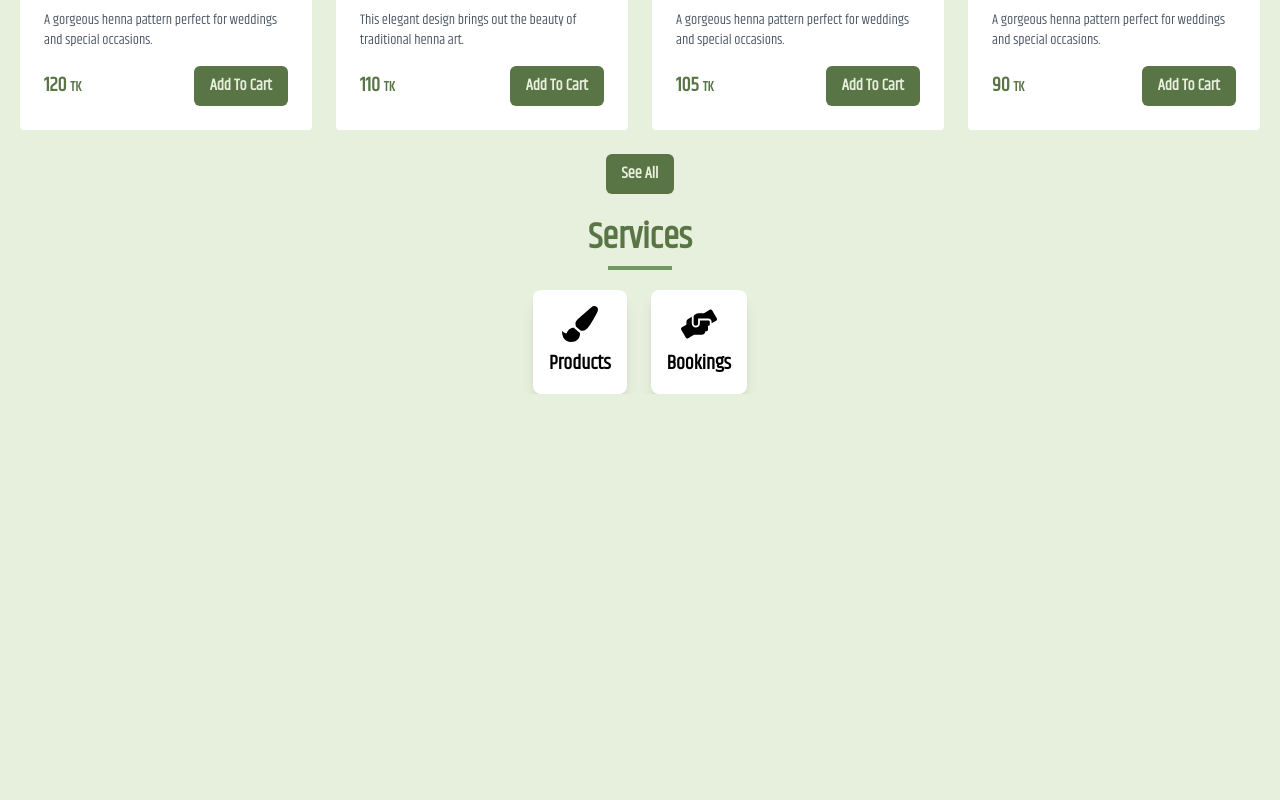
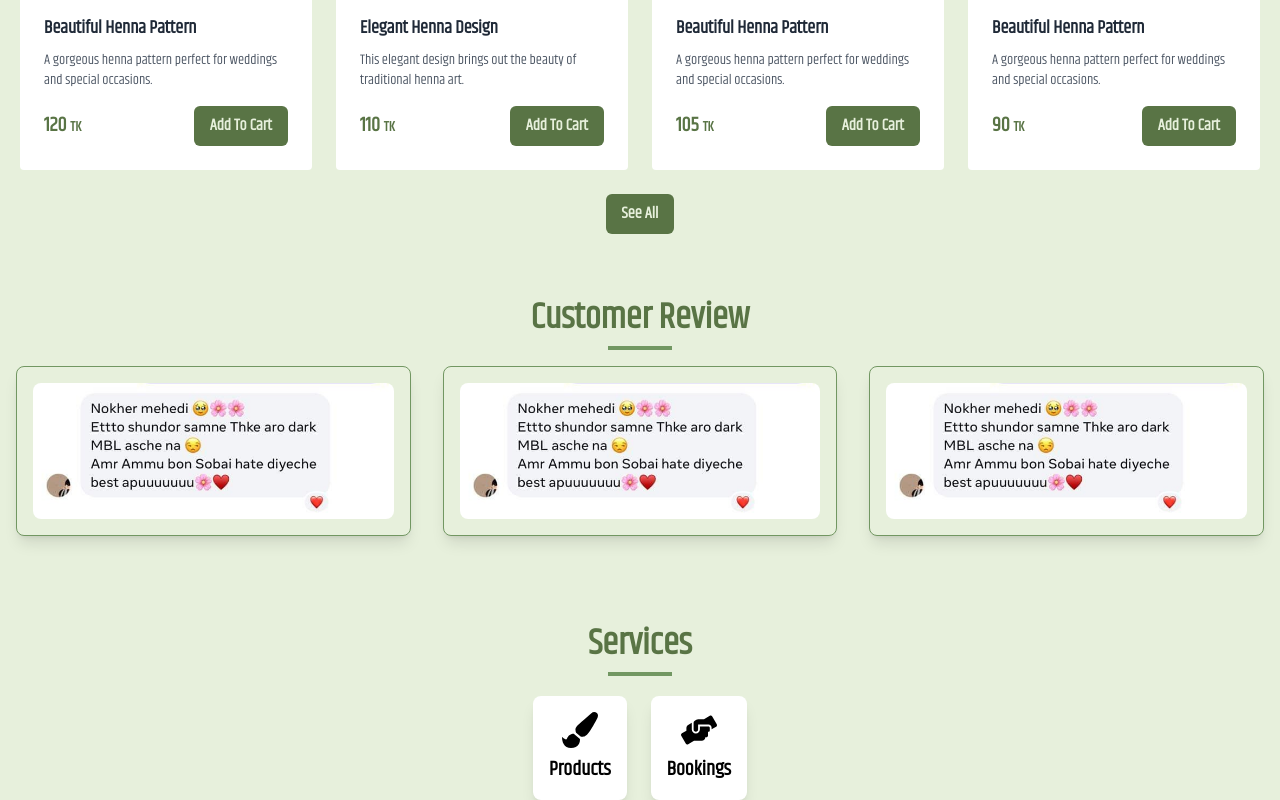
Before and after one commit to meraj2704/Ferdousis-Henna-Art-v2, a Next.js app: page / in a window 1280 px wide. Shown: the part 780-1580 px from the top of the page. Before the commit the page ends 1174 px from the top, so only its background shows below. Built offline with nearby package versions, Linux system fonts and the light colour scheme.

Commit message:
review cart

```diff
--- a/src/components/LandingPage/Hero.tsx
+++ b/src/components/LandingPage/Hero.tsx
@@ -2,12 +2,14 @@ import React from "react";
 import { ImageCarousel } from "./ImageCarousel";
 import Services from "./Services/Services";
 import ProductsHome from "./products/ProductsHome";
+import Review from "./review/Review";
 
 const Hero = () => {
   return (
-    <div className="w-full h-full space-y-3 lg:space-y-6">
+    <div className="w-full h-full space-y-10 lg:space-y-16">
       <ImageCarousel />
       <ProductsHome/>
+      <Review/>
       <Services />
     </div>
   );
--- /dev/null
+++ b/src/components/LandingPage/review/Review.tsx
@@ -0,0 +1,32 @@
+import React from "react";
+import ReviewCard from "./ReviewCard";
+import SectionTitle from "@/components/customUi/SectionTitle";
+
+const Review: React.FC = () => {
+  // Sample review image URLs (social media review screenshots)
+  const reviewImages = [
+    {
+      imageUrl: "/images/review/review1.jpg", // Replace with actual screenshot URL
+    },
+    {
+      imageUrl: "/images/review/review1.jpg",
+    },
+    {
+      imageUrl: "/images/review/review1.jpg",
+    },
+    // Add more review images here
+  ];
+
+  return (
+    <section className="container mx-auto">
+      <SectionTitle title="Customer Review" className="mb-4" />
+      <div className="grid grid-cols-1 sm:grid-cols-2 lg:grid-cols-3 gap-4 md:gap-8 px-4">
+        {reviewImages.map((review, index) => (
+          <ReviewCard key={index} imageUrl={review.imageUrl} />
+        ))}
+      </div>
+    </section>
+  );
+};
+
+export default Review;
--- /dev/null
+++ b/src/components/LandingPage/review/ReviewCard.tsx
@@ -0,0 +1,15 @@
+import React from "react";
+
+interface ReviewProps {
+  imageUrl: string; // URL or path to the review screenshot
+}
+
+const ReviewCard: React.FC<ReviewProps> = ({ imageUrl }) => {
+  return (
+    <div className="bg-[#E7F0DC] border border-[#729762] rounded-lg shadow-lg p-4 max-w-md mx-auto mb-6">
+      <img src={imageUrl} alt="Review Screenshot" className="rounded-lg" />
+    </div>
+  );
+};
+
+export default ReviewCard;
--- a/src/components/share/Nav/Navbar.tsx
+++ b/src/components/share/Nav/Navbar.tsx
@@ -153,7 +153,6 @@ const Navbar = () => {
 
       <div
         className={`navbar font-semibold transition duration-30 h-20 lg:h-24   ${
-          // className={`navbar font-semibold hover:bg-white bg-black duration-300 hover:text-black text-white  h-24 hover:border-b hover:border-b-brandColor ${
           isNavbarFixed
             ? "fixed top-0 left-0 w-full z-[100] bg-background shadow-2xl"
             : ""
--- a/src/components/share/Nav/ToggleNavbar.tsx
+++ b/src/components/share/Nav/ToggleNavbar.tsx
@@ -1,5 +1,4 @@
-import { TfiClose } from "react-icons/tfi";
-import { isValidElement, useEffect } from "react";
+import { useEffect } from "react";
 import Link from "next/link";
 
 interface DrawerCompProps {
@@ -34,7 +33,6 @@ const ToggleNavbar = ({
   isNavbarFixed,
   pathName,
 }: DrawerCompProps) => {
-  // Prevent body from scrolling when the drawer is open
   useEffect(() => {
     if (isOpen) {
       document.body.style.overflow = "hidden";
@@ -43,7 +41,7 @@ const ToggleNavbar = ({
     }
 
     return () => {
-      document.body.style.overflow = "auto"; // Ensure the body can scroll again when component unmounts
+      document.body.style.overflow = "auto";
     };
   }, [isOpen]);
 
```
Also changed, not shown: public/images/review/review1.jpg (added).
